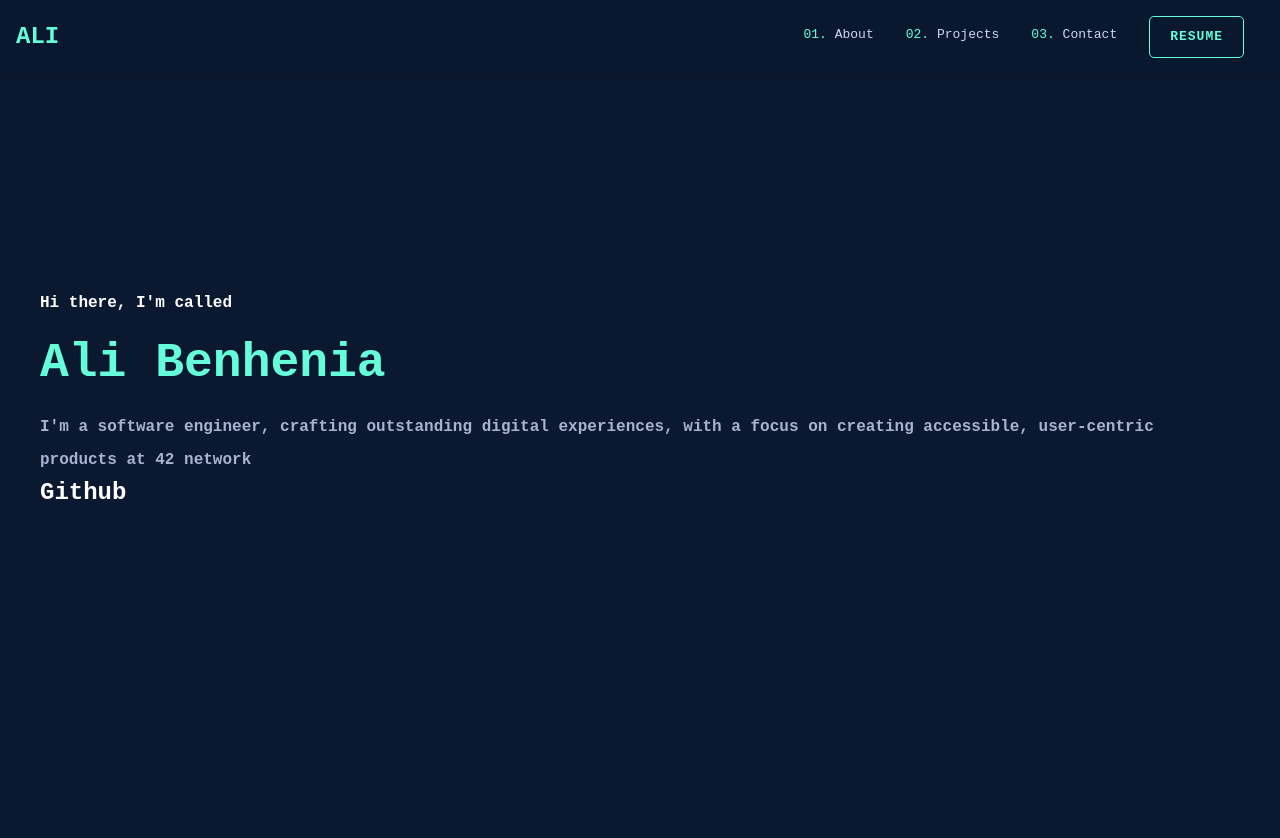
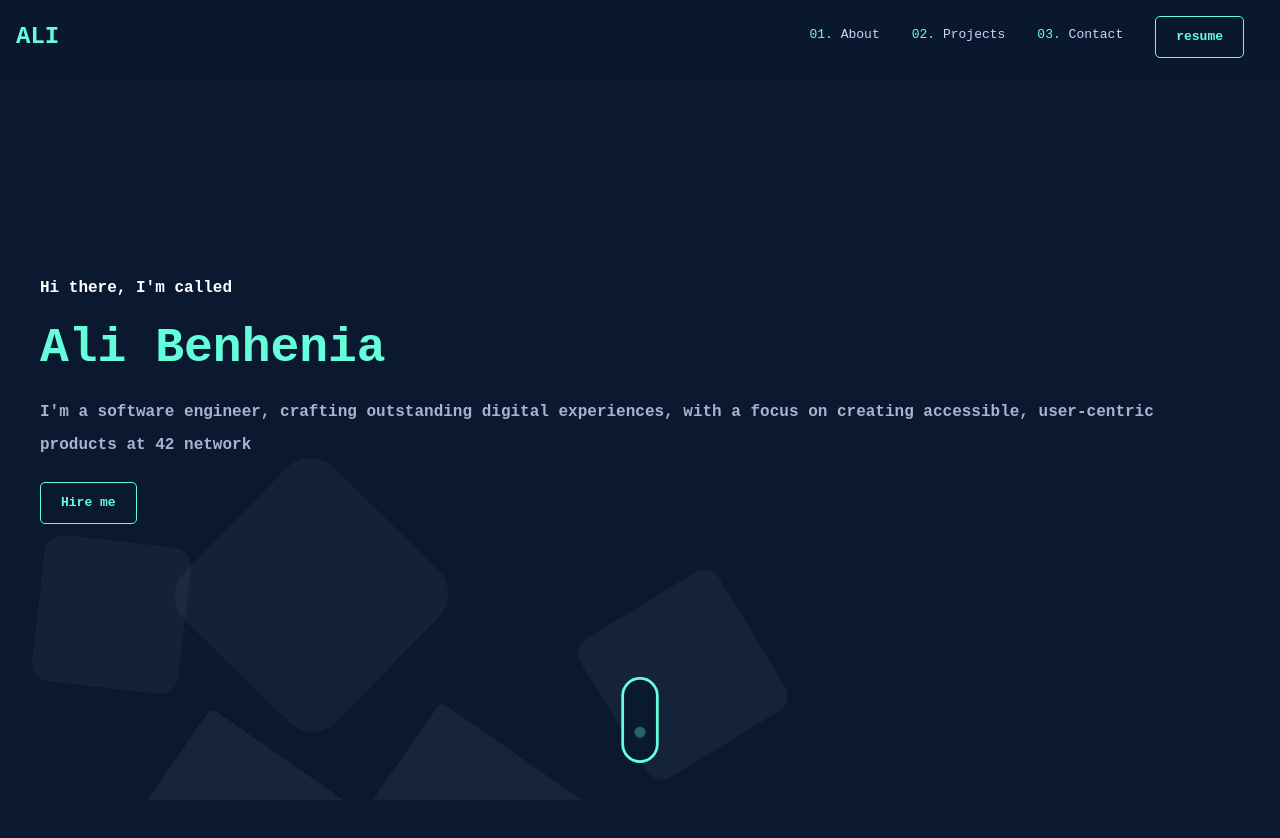
Before and after one commit to aliBenhenia/my_portfolio, a Next.js app: page / in a window 1280 px wide. Shown: the top 838 px of the page. Built offline with nearby package versions, Linux system fonts and the light colour scheme.

Commit message:
update home animatiom

```diff
--- a/app/globals.css
+++ b/app/globals.css
@@ -19,5 +19,8 @@ body {
   margin: 0;
   padding: 0;
   height: 100000px;
+}
+/* HTML: <div class="loader"></div> */
+/* HTML: <div class="loader"></div> */
 
-}
+/* HTML: <div class="loader"></div> */
--- a/app/page.tsx
+++ b/app/page.tsx
@@ -5,6 +5,7 @@ export default function Home() {
   return (
    <>
      <div className="container mx-auto " id="main">
+
         <Header />
         <HomePage />
      </div>
--- a/components/header/Header.css
+++ b/components/header/Header.css
@@ -38,8 +38,15 @@
     border: .9px solid var(--color-primary);
     color: var(--color-primary);
     cursor: pointer;
+    font-weight: bold;
 }
+.header .resume:hover
+{
+  transition: .5s;
+  background-color: #64ffda;
+  color: #0a1931;
 
+}
 .header .indexBinary
 {
     color: var(--color-primary);
@@ -48,202 +55,3 @@
 {
   height: 100vh;
 }
-
-
-/*animation*/
-
-  @keyframes bottomright {
-    0% {
-      width: 0;
-      height: 0;
-      padding-top: 0;
-      visibility: visible;
-    }
-    25% {
-      width: 100%;
-      height: 0;
-      padding-top: 0;
-      visibility: visible;
-    }
-    50% {
-      height: 100%;
-      width: 100%;
-      visibility: visible;
-    }
-    75% {
-      visibility: visible;
-    }
-    100% {
-      visibility: visible;
-    }
-  }
-
-  @keyframes revbottomright {
-    0% {
-      width: 100%;
-      height: 100%;
-      visibility: visible;
-    }
-    25% {
-      width: 100%;
-      height: 100%;
-      visibility: visible;
-    }
-    50% {
-      width: 100%;
-      height: 100%;
-      visibility: visible;
-    }
-    75% {
-      width: 100%;
-      height: 0;
-      padding-top: 0;
-      visibility: visible;
-    }
-    100% {
-      width: 0;
-      height: 0;
-      padding-top: 0;
-      visibility: hidden;
-    }
-  }
-
-  @keyframes topleft {
-    0% {
-      width: 0;
-      height: 0;
-      padding-bottom: 0;
-      visibility: hidden;
-    }
-    25% {
-      width: 0;
-      height: 0;
-      padding-bottom: 0;
-      visibility: hidden;
-    }
-    50% {
-      width: 0;
-      height: 0;
-      padding-bottom: 0;
-      visibility: hidden;
-    }
-    75% {
-      width: 100%;
-      height: 0;
-      padding-bottom: 0;
-      visibility: visible;
-    }
-    100% {
-      width: 100%;
-      height: 100%;
-      opacity: 1;
-      visibility: visible;
-    }
-  }
-
-  @keyframes revtopleft {
-    0% {
-      width: 100%;
-      height: 100%;
-      opacity: 1;
-      visibility: visible;
-    }
-    25% {
-      width: 100%;
-      height: 0;
-      padding-bottom: 0;
-      visibility: visible;
-    }
-    50% {
-      width: 0;
-      height: 0;
-      padding-bottom: 0;
-      visibility: hidden;
-    }
-    75% {
-      width: 0;
-      height: 0;
-      padding-bottom: 0;
-      visibility: hidden;
-    }
-    100% {
-      width: 0;
-      height: 0;
-      padding-bottom: 0;
-      visibility: hidden;
-    }
-  }
-
-  .resume  {
-    font-family: Gotham, Tahoma, sans-serif;
-    font-weight: 900;
-    letter-spacing: 1px;
-    color: #aaa;
-    transition: color 0.75s ease-in-out;
-    text-decoration: none;
-    text-transform: uppercase;
-    padding: 10px;
-    position: relative;
-     -moz-border-image: url(http://maxschulmeister.com/sneakin/assets/images/svg/scanframe.svg) 5 round;
-      -webkit-border-image: url(http://maxschulmeister.com/sneakin/assets/images/svg/scanframe.svg) 5 round;
-      -o-border-image: url(http://maxschulmeister.com/sneakin/assets/images/svg/scanframe.svg) 5 round;
-      border-image: url(http://maxschulmeister.com/sneakin/assets/images/svg/scanframe.svg) 5 round;
-  }
-  .resume a:hover {
-    transition: color 0.75s ease-in-out;
-  }
-
-  .resume a:after {
-    content: "";
-    position: absolute;
-    bottom: -5px;
-    padding-right: 5px;
-    left: -5px;
-    width: 100%;
-    height: 100%;
-    border-bottom: 3px solid var(--color-primary);
-    border-right: 3px solid var(--color-primary);
-    visibility: hidden;
-  }
-
-  .resume a:before {
-    content: "";
-    position: absolute;
-    top: -5px;
-    right: -5px;
-    padding-left: 5px;
-    width: 100%;
-    height: 100%;
-    border-top: 3px solid var(--color-primary);
-    border-left: 3px solid var(--color-primary);
-    visibility: hidden;
-  }
-
-  a:hover:before {
-    animation: topleft 0.5s ease-in-out forwards;
-  }
-
-  a:hover:after {
-    animation: bottomright 0.5s ease-in-out forwards;
-  }
-
-  .resume a.active:before {
-    animation: revtopleft 0.5s ease-in-out forwards;
-  }
-
-  .resume a.active:after {
-    animation: revbottomright 0.5s ease-in-out forwards;
-  }
-
- .resume  a.active:before,
-  .resume a.active:after {
-    width: 100%;
-    height: 100%;
-    visibility: visible;
-  }
-
-  .resume a.temp:before, a.temp:after {
-    width: 100%;
-    height: 100%;
-    visibility: visible;
-  }
--- a/components/header/Header.tsx
+++ b/components/header/Header.tsx
@@ -1,6 +1,6 @@
 "use client";
 
-import React,{use, useEffect, useState} from "react";
+import React,{useRef, useEffect, useState} from "react";
 import  "./Header.css";
 import Hamburger from 'hamburger-react'
 
@@ -8,6 +8,25 @@ const Header = () => {
   const [isOpen, setOpen] = useState(false)
   const styles = {
     backgroundColor: '#0A1930',
+  };
+  useEffect(() => {
+    const handleOutsideClick = (event) => {
+      // Close the menu if it is open and if the click is outside of the menu
+      if (isOpen)
+        setOpen(false);
+    };
+
+    // Add event listener when component mounts
+    document.body.addEventListener("click", handleOutsideClick);
+
+    // Remove event listener when component unmounts
+    return () => {
+      document.body.removeEventListener("click", handleOutsideClick);
+    };
+  }, [isOpen]);
+
+  const handleToggle = () => {
+    setOpen(!isOpen);
   };
   return (
     <header
--- a/components/home/Home.css
+++ b/components/home/Home.css
@@ -11,3 +11,161 @@ h3
     line-height: 33px;
     color: #A8B2D1;
 }
+/* HTML: <div class="loader"></div> */
+.center {
+    position: absolute;
+    top: 90%;
+    left: 50%;
+    transform: translate(-50%,-50%);
+  }
+
+  #scroll {
+    animation: animateHeight 1.4s linear .3s 4;
+  }
+
+  #circle--shape {
+    animation: animateShape 1.6s ease-in-out infinite;
+  }
+
+  @keyframes animateShape {
+    50% {
+      cy: 100;
+      opacity: .1;
+    }
+  }
+
+  @keyframes animateHeight {
+    70% {
+      height: 105px; /* converted to CSS */
+    }
+  }
+#hire_me
+{
+   background-color: transparent;
+    color: var(--color-third);
+    padding: 10px 20px;
+    border-radius: 5px;
+    font-family: 'SF Mono','Fira Code','Fira Mono','Roboto Mono',monospace;
+    font-size: 13px;
+    transition: 0.5s;
+    border: .9px solid var(--color-primary);
+    color: var(--color-primary);
+    cursor: pointer;
+    font-weight: bold;
+}
+#hire_me:hover
+{
+  transition: .5s;
+  background-color: #64ffda;
+  color: #0a1931;
+}
+
+@keyframes animate {
+  0%{
+      transform: translateY(0) rotate(0deg);
+      opacity: 1;
+      border-radius: 0;
+  }
+  100%{
+      transform: translateY(-1000px) rotate(720deg);
+      opacity: 0;
+      border-radius: 50%;
+  }
+}
+
+.background {
+  position: fixed;
+  width: 100vw;
+  height: 100vh;
+  top: 0;
+  left: 0;
+  margin: 0;
+  padding: 0;
+  overflow: hidden;
+  opacity: .3;
+  pointer-events: none; /* Allow clicks to pass through */
+  /* Add other styles for your fixed element */
+}
+.background li {
+  position: absolute;
+  display: block;
+  list-style: none;
+  width: 20px;
+  height: 20px;
+  background: rgba(255, 255, 255, 0.2);
+  animation: animate 19s linear infinite;
+}
+
+
+
+
+.background li:nth-child(0) {
+  left: 51%;
+  width: 224px;
+  height: 224px;
+  bottom: -224px;
+  animation-delay: 1s;
+}
+.background li:nth-child(1) {
+  left: 47%;
+  width: 162px;
+  height: 162px;
+  bottom: -162px;
+  animation-delay: 3s;
+}
+.background li:nth-child(2) {
+  left: 10%;
+  width: 222px;
+  height: 222px;
+  bottom: -222px;
+  animation-delay: 6s;
+}
+.background li:nth-child(3) {
+  left: 16%;
+  width: 213px;
+  height: 213px;
+  bottom: -213px;
+  animation-delay: 1s;
+}
+.background li:nth-child(4) {
+  left: 27%;
+  width: 253px;
+  height: 253px;
+  bottom: -253px;
+  animation-delay: 6s;
+}
+.background li:nth-child(5) {
+  left: 63%;
+  width: 132px;
+  height: 132px;
+  bottom: -132px;
+  animation-delay: 17s;
+}
+.background li:nth-child(6) {
+  left: 53%;
+  width: 123px;
+  height: 123px;
+  bottom: -123px;
+  animation-delay: 29s;
+}
+.background li:nth-child(7) {
+  left: 3%;
+  width: 147px;
+  height: 147px;
+  bottom: -147px;
+  animation-delay: 2s;
+}
+.background li:nth-child(8) {
+  left: 62%;
+  width: 127px;
+  height: 127px;
+  bottom: -127px;
+  animation-delay: 13s;
+}
+.background li:nth-child(9) {
+  left: 74%;
+  width: 267px;
+  height: 267px;
+  bottom: -267px;
+  animation-delay: 12s;
+}
--- a/components/home/HomePage.tsx
+++ b/components/home/HomePage.tsx
@@ -5,6 +5,18 @@ import "./Home.css";
 const HomePage = () => {
     return (
         <div className="container mx-auto " id="main">
+            <ul className="background">
+                <li></li>
+                <li></li>
+                <li></li>
+                <li></li>
+                <li></li>
+                <li></li>
+                <li></li>
+                <li></li>
+                <li></li>
+                <li></li>
+            </ul>
             <div className="flex items-center justify-center h-screen p-10">
                 <div className="">
                     <p className="font-bold">Hi there, I'm called</p>
@@ -12,8 +24,20 @@ const HomePage = () => {
                     <h2 className="text-5xl font-bold">Ali Benhenia</h2>
                     <br />
                     <h3 className="font-bold">I'm a software engineer, crafting outstanding digital experiences, with a focus on creating accessible, user-centric products at <a className="" href="">42 network</a></h3>
-                    <a href="" className="text-2xl font-bold">Github</a>
+                    <a href="#" className="">
+                        <button className="font-bold py-2 px-4 rounded mt-5 " id="hire_me">
+                            Hire me
+                        </button>
+                    </a>
                 </div>
+            </div>
+            <div className="center">
+                <a href="#">
+                    <svg width="40" height="90" viewBox="0 0 50 130">
+                        <rect id="scroll" x="0" y="5" rx="25" ry="25" width="50" height="120" stroke="#64ffda" fill="#0A1930" stroke-width="4"></rect>
+                        <circle id="circle--shape" cx="25" cy="32" r="8" fill="#64ffda"></circle>
+                    </svg>
+                </a>
             </div>
         </div>
     );
```
